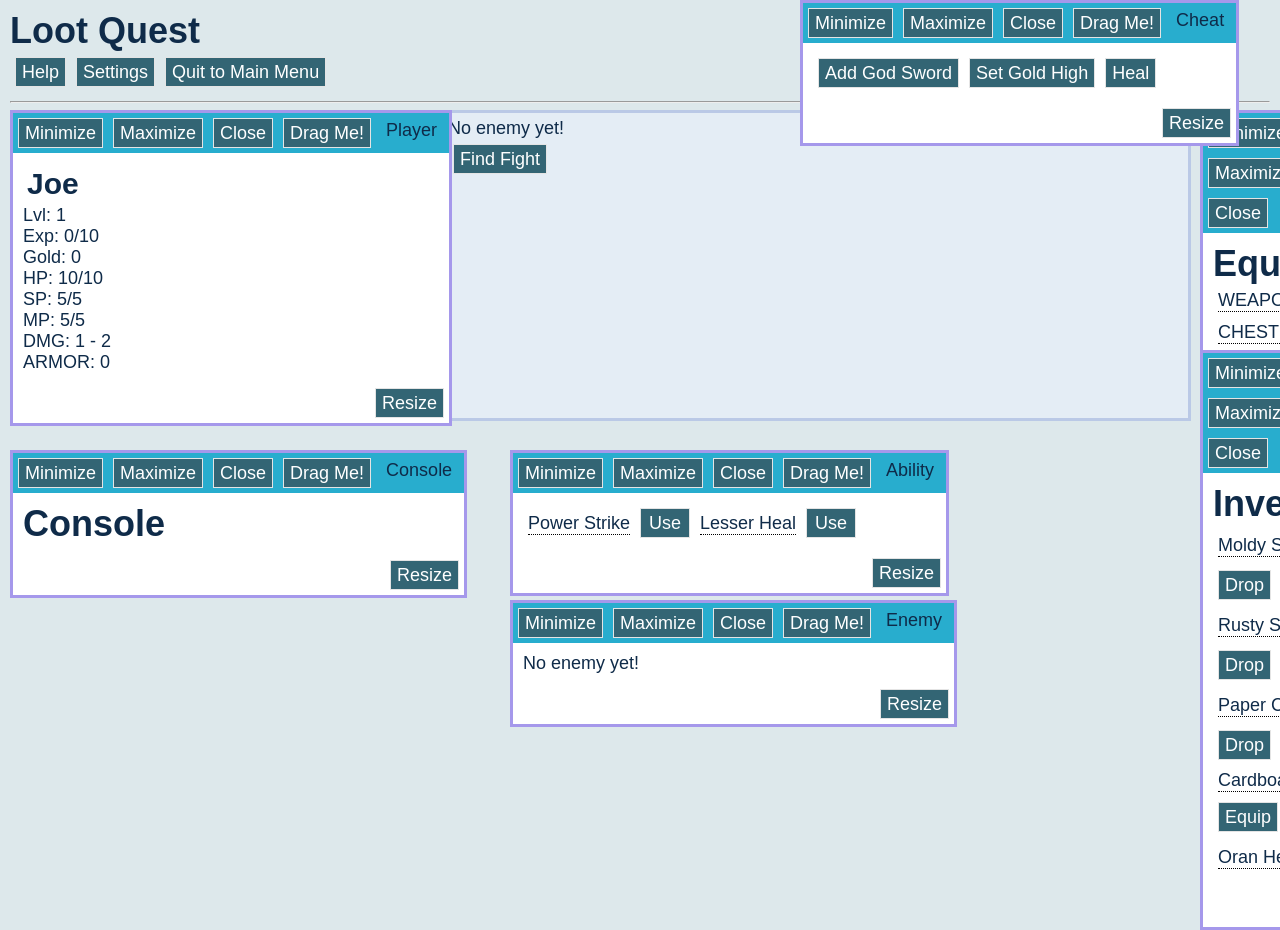
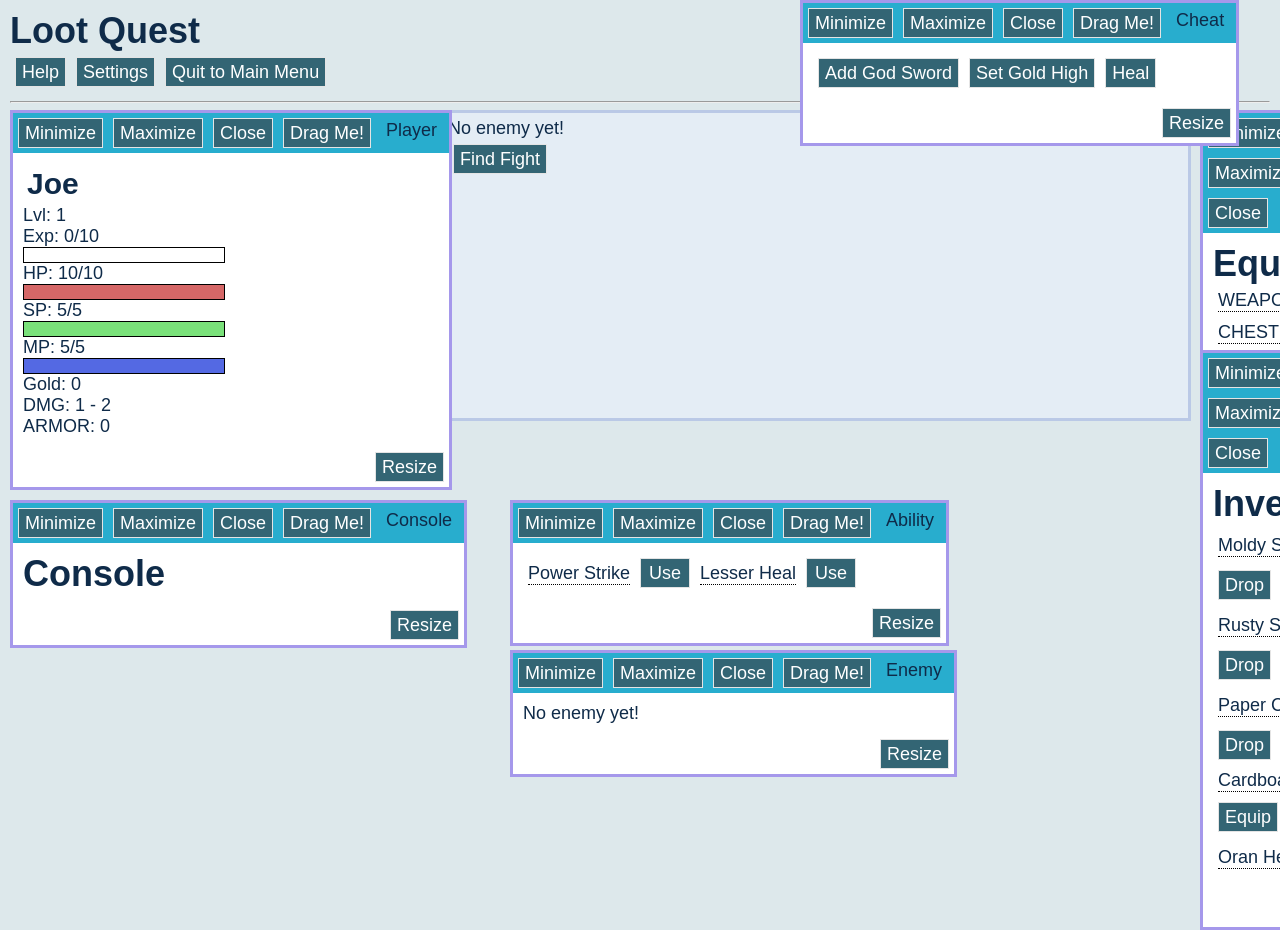
Before and after one commit to DonAbdulRob/LootQuest3, a React (Create React App) app: page / in a window 1280 px wide. Shown: the top 930 px of the page. Built offline with nearby package versions, Linux system fonts and the light colour scheme.

Commit message:
Resource Bars + Bug Fixes - Resource bars added for exp, hp, sp and mp. - Skills now properly use sp and mp as appropriate. - Help Page now redirects to correct page. - Everything is planned again!

```diff
--- /dev/null
+++ b/src/Components/ResourceBar/ResourceBar.css
@@ -0,0 +1,11 @@
+#myProgress {
+    width: 200px;
+    max-width: 200px;
+    min-width: 200px;
+    background-color: rgb(255, 255, 255);
+    border: 1px black solid;
+}
+
+#myBar {
+    height: 14px;
+}
--- /dev/null
+++ b/src/Components/ResourceBar/ResourceBar.tsx
@@ -0,0 +1,43 @@
+import React from 'react';
+import './ResourceBar.css';
+
+export interface ResourceBarProps {
+    color: string;
+    val: number;
+    min: number;
+    max: number;
+}
+
+/**
+ *
+ *
+ * 2 from 1-3 = 50%
+ *
+ *
+ * 0 to 10,
+ * val is 3. That's 30%.
+ *
+ * 8 to 24.
+ * Val is 16.
+ *
+ * That's 50%.
+ *
+ *
+ * 1+3 / 2
+ *
+ */
+
+export default function ResourceBar(props: ResourceBarProps) {
+    let width = (props.val * 100) / (props.min + props.max);
+
+    let style = {
+        width: width + '%',
+        backgroundColor: props.color,
+    };
+
+    return (
+        <div id="myProgress">
+            <div id="myBar" style={style}></div>
+        </div>
+    );
+}
--- a/src/Models/Shared/EffectLib/EffectLIb.tsx
+++ b/src/Models/Shared/EffectLib/EffectLIb.tsx
@@ -41,7 +41,7 @@ function canCast_CombatOnlyCheck(
     }
 
     // Check other conditions.
-    return canCast_AnywhereCheck(player, manaCost, staminaCost, consoleData);
+    return canCast_AnywhereCheck(player, staminaCost, manaCost, consoleData);
 }
 
 /**
--- a/src/Pages/HelpPage.tsx
+++ b/src/Pages/HelpPage.tsx
@@ -4,10 +4,11 @@
 
 import * as React from 'react';
 import { PageProps } from './SharedProps/PageBaseProps';
+import { PageEnum } from './SharedProps/PageEnum';
 
 export default function HelpPage(props: PageProps) {
-    function openMainPage() {
-        props.setPage(1);
+    function openPlayPage() {
+        props.setPage(PageEnum.Play);
     }
 
     return (
@@ -43,6 +44,7 @@ export default function HelpPage(props: PageProps) {
                 And, you can then choose to stay in the Forest Outskirts, travel to the next location, or return back to
                 the city.
             </p>
+            <hr />
             <h1>The Travel System</h1>
             <p>
                 Loot Quest utilizes a virtual map system where areas, visible within the Area Window, lead backwards and
@@ -50,9 +52,10 @@ export default function HelpPage(props: PageProps) {
                 if you are in an area five levels or lower than yourself, you may move to any area five levels or lower
                 than yourself.
             </p>
+            <hr />
             <button
                 onClick={() => {
-                    openMainPage();
+                    openPlayPage();
                 }}
             >
                 Back
--- a/src/Pages/PlayPage.tsx
+++ b/src/Pages/PlayPage.tsx
@@ -34,6 +34,8 @@ export interface FloatingWindowPropsBuilder {
  * Builds and returns our array of window content to display on the page.
  */
 function getWindows(windowStateManager: WindowStateManager) {
+    let secondRowStart = 500;
+
     let windows: Array<FloatingWindowPropsBuilder> = [
         {
             title: 'Player',
@@ -44,13 +46,13 @@ function getWindows(windowStateManager: WindowStateManager) {
         {
             title: 'Console',
             contentElement: <Console />,
-            top: 450,
+            top: secondRowStart,
             left: 10,
         },
         {
             title: 'Ability',
             contentElement: <Ability />,
-            top: 450,
+            top: secondRowStart,
             left: 510,
         },
         {
@@ -78,7 +80,7 @@ function getWindows(windowStateManager: WindowStateManager) {
         windows.push({
             title: 'Enemy',
             contentElement: <Character usePlayer={false} />,
-            top: 600,
+            top: secondRowStart + 150,
             left: 510,
         });
     }
--- a/src/WIndowContent/Character/Character.tsx
+++ b/src/WIndowContent/Character/Character.tsx
@@ -1,4 +1,5 @@
 import React from 'react';
+import ResourceBar, { ResourceBarProps } from '../../Components/ResourceBar/ResourceBar';
 import { Fighter } from '../../Models/Fighter/Fighter';
 import { __GLOBAL_GAME_STORE } from '../../Models/GlobalGameStore';
 import CharacterProps from '../SharedProps/CharacterProps';
@@ -10,6 +11,35 @@ export default function Character(props: CharacterProps): JSX.Element {
         : __GLOBAL_GAME_STORE((__DATA: any) => __DATA.enemy);
 
     let display;
+    let expToLevel = fighter.getExpToLevel();
+
+    let expBar: ResourceBarProps = {
+        color: 'rgb(158, 158, 158)',
+        val: fighter.experience,
+        min: 0,
+        max: expToLevel,
+    };
+
+    let healthBar: ResourceBarProps = {
+        color: 'rgb(213, 103, 103)',
+        val: fighter.statBlock.healthMin,
+        min: 0,
+        max: fighter.getHealthMax(),
+    };
+
+    let staminaBar: ResourceBarProps = {
+        color: 'rgb(122, 225, 122)',
+        val: fighter.statBlock.staminaMin,
+        min: 0,
+        max: fighter.getStaminaMax(),
+    };
+
+    let manaBar: ResourceBarProps = {
+        color: 'rgb(84, 105, 227)',
+        val: fighter.statBlock.manaMin,
+        min: 0,
+        max: fighter.getManaMax(),
+    };
 
     if (fighter.name === '') {
         display = (
@@ -22,11 +52,15 @@ export default function Character(props: CharacterProps): JSX.Element {
             <div>
                 <p className="header-1">{fighter.name}</p>
                 <p>{'Lvl: ' + fighter.level}</p>
-                <p>Exp: {fighter.experience + '/' + fighter.getExpToLevel()}</p>
+                <p>Exp: {fighter.experience + '/' + expToLevel}</p>
+                <ResourceBar {...expBar} />
+                <p>HP: {fighter.getHealthDisplay()}</p>
+                <ResourceBar {...healthBar} />
+                <p>SP: {fighter.getStaminaDisplay()}</p>
+                <ResourceBar {...staminaBar} />
+                <p>MP: {fighter.getManaDisplay()}</p>
+                <ResourceBar {...manaBar} />
                 <p>Gold: {fighter.gold}</p>
-                <p>HP: {fighter.getHealthDisplay()}</p>
-                <p>SP: {fighter.getStaminaDisplay()}</p>
-                <p>MP: {fighter.getManaDisplay()}</p>
                 <p>DMG: {fighter.getDamageDisplay()}</p>
                 <p>ARMOR: {fighter.getArmor()}</p>
             </div>
```
Also changed, not shown: 1 other file (tests, documents, lock files or other folders).
